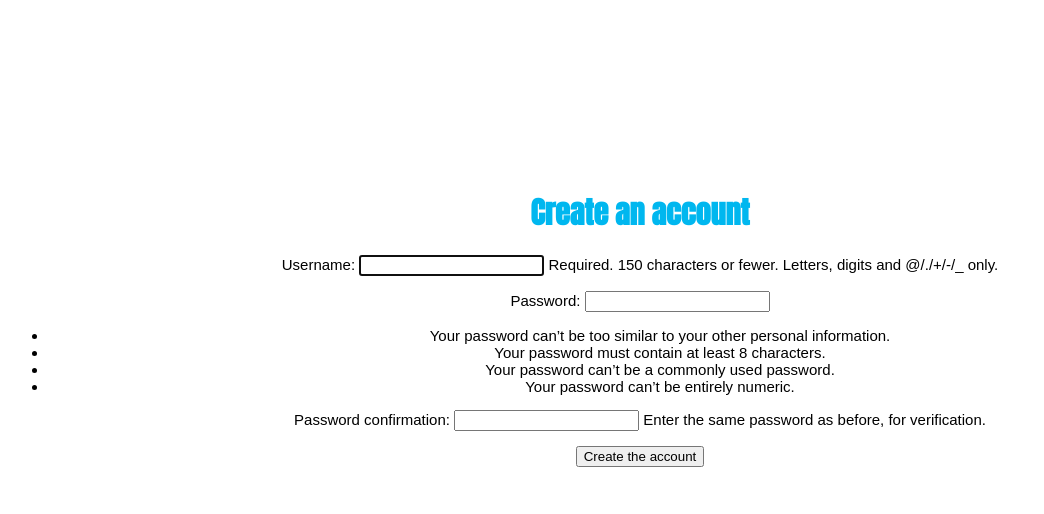
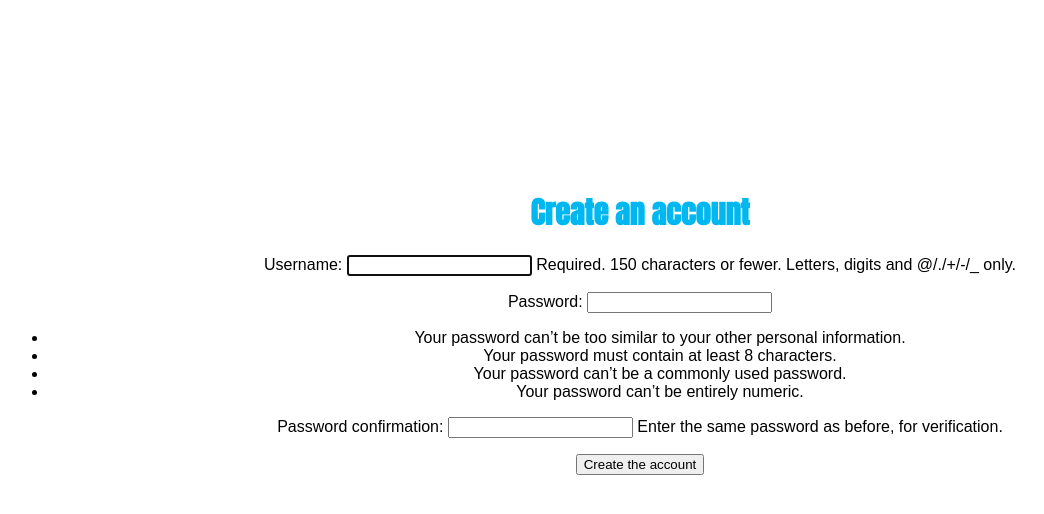
Before and after one commit to DanSamama/Billboard, a Django app: page /billboard_app/register/ in a window 1280 px wide. Shown: the top 514 px of the page, without its empty margins (0-1044 px from the left). Run offline with Django 3.2, Linux system fonts and the light colour scheme.

Commit message:
Deploying Heroku

```diff
--- a/billboard_app/static/billboard_app/css/register.css
+++ b/billboard_app/static/billboard_app/css/register.css
@@ -8,7 +8,7 @@
 
 .square_register{
    font-family: Arial;
-    font-size: 15px;
+    font-size: 16px;
     color: black;
     height: 100px;
     text-align: left;
```
